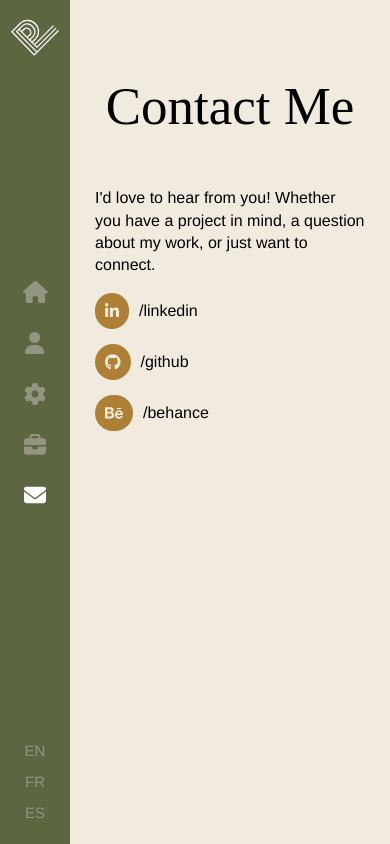
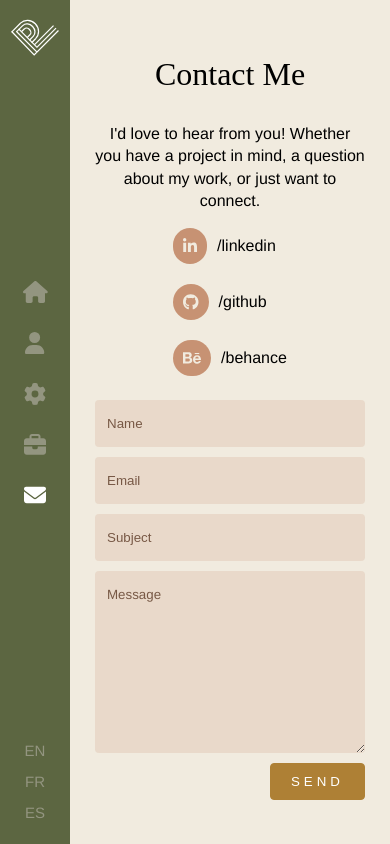
Before and after one commit to paul1n4/portfolio-v2, a React (Create React App) app: page /contact in a window 390 px wide. Built offline with nearby package versions, Linux system fonts and the light colour scheme.

Commit message:
Add form in contact & media queries in contact

```diff
--- a/src/components/Contact/index.js
+++ b/src/components/Contact/index.js
@@ -28,6 +28,21 @@ const Contact = () => {
 
           </div>
         </div>
+
+        <div className='form-container'>
+          <form>
+            <div className='half-input'>
+              <input type='text' name='name' placeholder='Name' required/>
+              <input type='email' name='email' placeholder='Email' required/>
+            </div>
+
+            <input type='text' name='subject' placeholder='Subject' required/>
+            <textarea name='message' placeholder='Message' required></textarea>
+            <div className='contact-submit'>
+              <input type='submit'className='flat-button' value='SEND'/>
+            </div>
+          </form>
+        </div>
       </div>
     </div>
   )
--- a/src/components/Contact/index.scss
+++ b/src/components/Contact/index.scss
@@ -9,30 +9,138 @@
   }
 
   .contact-container {
+    display: flex;
+    gap: 24px;
+
     .contact-text {
-
       p {
         font-size: 16px;
+        margin-top: 0;
+        margin-bottom: 16px;
       }
+
       .contact-media {
         display: flex;
         flex-direction: column;
         gap: 15px;
 
         a {
+          display: inline-flex;
+          align-items: center;
+          gap: 10px;
           text-decoration: none;
           color: #000;
           font-size: 16px;
-          display: flex;
-          align-items: center;
-          gap: 10px;
+          width: fit-content;
 
           svg {
             color: #F1EBDF;
-            background: #AE8035;
+            background: #C79273;
             padding: 10px;
             border-radius: 100px;
           }
+        }
+
+      }
+    }
+
+    .form-container {
+      form {
+        display: flex;
+        flex-direction: column;
+        gap: 10px;
+
+        .half-input {
+          display: flex;
+          gap: 10px;
+
+          input {
+            flex-grow: 1;
+          }
+        }
+
+        input, textarea {
+          border: 0;
+          border-radius: 4px;
+          padding: 16px 12px;
+          background: rgba($color: #C79273, $alpha: 0.2);
+          outline-color: #BB7154;
+
+          &::placeholder {
+            color: #775845;
+          }
+        }
+
+        textarea {
+          min-height: 150px;
+          font-family: 'Helvetica Neue';
+        }
+
+        .contact-submit {
+          display: flex;
+          justify-content: end;
+          input {
+            background: #AE8035;
+            color: #fff;
+            padding: 10px 20px;
+            font-weight: 500;
+            letter-spacing: 4px;
+            border: 1px solid #AE8035;
+
+            &:hover {
+              background: #956C00;
+              color: #fff;
+            }
+          }
+        }
+
+      }
+    }
+  }
+
+  @media (max-width: 768px) {
+    .contact-container {
+      flex-direction: column;
+
+      .contact-text {
+        p {
+          text-align: center;
+        }
+
+        .contact-media {
+          flex-direction: row;
+          justify-content: center;
+          gap: 36px;
+        }
+      }
+    }
+  }
+
+  @media (max-width: 480px) {
+
+    h2 {
+      font-size: 32px;
+    }
+    .contact-container {
+
+      .contact-text {
+        display: flex;
+        flex-direction: column;
+        align-items: center;
+
+        .contact-media {
+          flex-direction: column;
+          gap: 20px;
+        }
+      }
+
+      .form-container {
+        .half-input {
+          flex-direction: column;
+        }
+
+        .contact-submit {
+          margin-bottom: 20px;
         }
       }
     }
```
